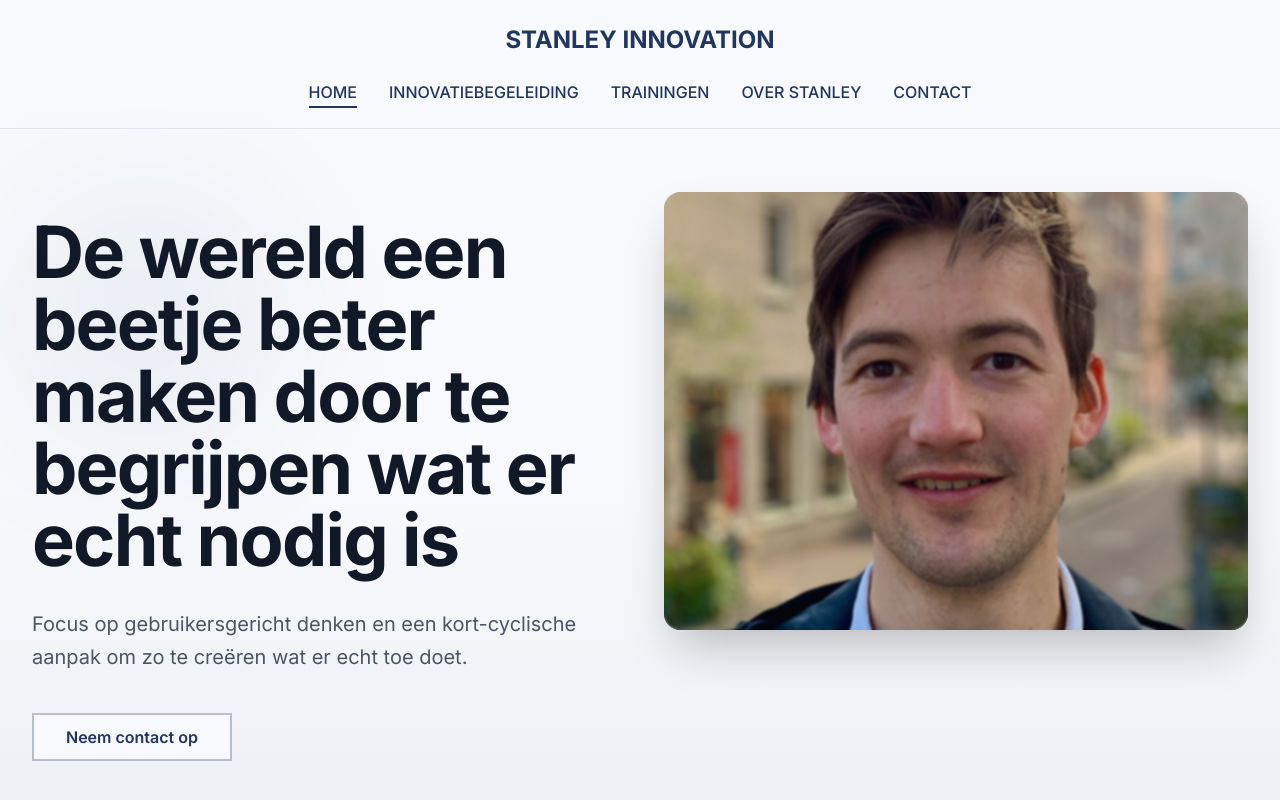
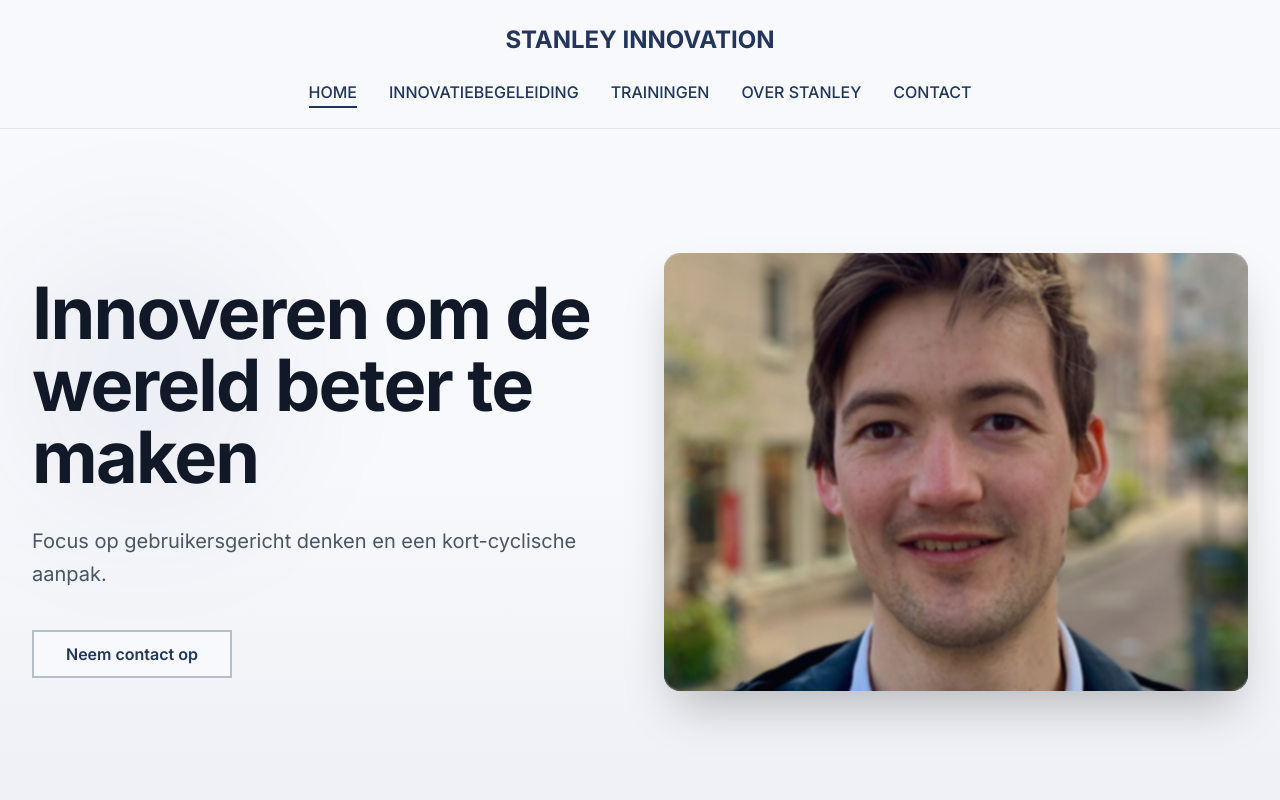
Before and after one commit to stanleykelder/SFD-website, a Next.js app: page / in a window 1280 px wide. Shown: the top 800 px of the page. Built offline with nearby package versions, Linux system fonts and the light colour scheme.

Commit message:
shorter slogan

```diff
--- a/src/app/page.tsx
+++ b/src/app/page.tsx
@@ -6,7 +6,7 @@ import { Button } from '@/components/ui/button'
 
 export const metadata: Metadata = {
   title: 'Stanley Innovation - Innovatie die ertoe doet',
-  description: 'Focus op gebruikersgericht denken en een kort-cyclische aanpak om zo te creëren wat er echt toe doet.',
+  description: 'Focus op gebruikersgericht denken en een kort-cyclische aanpak.',
 }
 
 const services = [
@@ -42,10 +42,10 @@ export default function HomePage() {
               <div className="absolute -top-4 -left-8 w-72 h-72 bg-primary/5 rounded-full blur-3xl" />
               <div className="relative">
                 <h1 className="text-4xl font-bold tracking-tight text-gray-900 sm:text-6xl xl:text-7xl">
-                  De wereld een beetje beter maken door te begrijpen wat er echt nodig is
+                  Innoveren om de wereld beter te maken
                 </h1>
                 <p className="mt-8 text-xl text-gray-600 leading-relaxed">
-                  Focus op gebruikersgericht denken en een kort-cyclische aanpak om zo te creëren wat er echt toe doet.
+                  Focus op gebruikersgericht denken en een kort-cyclische aanpak.
                 </p>
                 <div className="mt-10 flex flex-col sm:flex-row gap-4">
                   <Button asChild>
```
